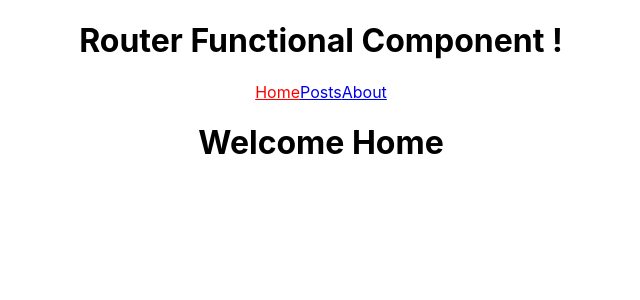
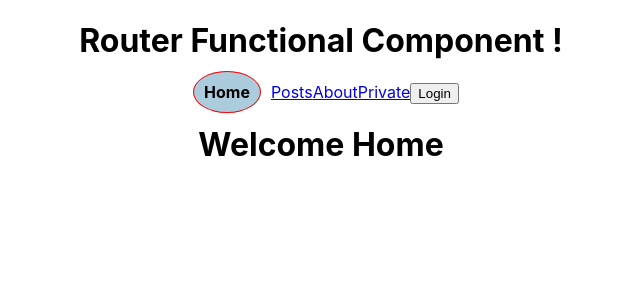
Before and after one commit to mkandanmk7/React-PrivateRouter-function-Component, a React (Create React App) app: page / in a window 1280 px wide. Shown: the top 300 px of the page, without its empty margins (319-959 px from the left). Built offline with nearby package versions, Linux system fonts and the light colour scheme.

Commit message:
set getItem done

```diff
--- a/public/index.html
+++ b/public/index.html
@@ -9,22 +9,8 @@
       name="description"
       content="Web site created using create-react-app"
     />
-    <link rel="apple-touch-icon" href="%PUBLIC_URL%/logo192.png" />
-    <!--
-      manifest.json provides metadata used when your web app is installed on a
-      user's mobile device or desktop. See https://developers.google.com/web/fundamentals/web-app-manifest/
-    -->
-    <link rel="manifest" href="%PUBLIC_URL%/manifest.json" />
-    <!--
-      Notice the use of %PUBLIC_URL% in the tags above.
-      It will be replaced with the URL of the `public` folder during the build.
-      Only files inside the `public` folder can be referenced from the HTML.
 
-      Unlike "/favicon.ico" or "favicon.ico", "%PUBLIC_URL%/favicon.ico" will
-      work correctly both with client-side routing and a non-root public URL.
-      Learn how to configure a non-root public URL by running `npm run build`.
-    -->
-    <title>React App</title>
+    <title>React PrivateRouter</title>
   </head>
   <body>
     <noscript>You need to enable JavaScript to run this app.</noscript>
--- a/src/App.js
+++ b/src/App.js
@@ -8,23 +8,114 @@ import {
   Route,
   Switch,
   Redirect,
+  NavLink,
 } from "react-router-dom";
-import { Header } from "./Components/Header";
+// import { Header } from "./Components/Header";
+import { PrivateRouter } from "./Components/PrivateRouter";
 
 function App() {
   return (
     <div className="App">
       <h1>Router Functional Component !</h1>
       <Router>
-        <Header />
+        {/* <Header /> */}
+
+        <div>
+          <NavLink
+            exact
+            activeStyle={{
+              background: "#acd",
+              border: "1px solid red",
+              borderRadius: "50%",
+              margin: "10px",
+              padding: "10px",
+              color: "#000",
+              fontWeight: "bold",
+              textDecoration: "none",
+            }}
+            to="/"
+          >
+            Home
+          </NavLink>
+          <NavLink
+            activeStyle={{
+              background: "#acd",
+              border: "1px solid red",
+              borderRadius: "20%",
+              margin: "10px",
+              padding: "10px",
+              color: "#000",
+              fontWeight: "bold",
+              textDecoration: "none",
+            }}
+            to="/posts"
+          >
+            Posts
+          </NavLink>
+          <NavLink
+            activeStyle={{
+              background: "#acd",
+              border: "1px solid red",
+              borderRadius: "50%",
+              margin: "10px",
+              padding: "10px",
+              color: "#000",
+              fontWeight: "bold",
+              textDecoration: "none",
+            }}
+            to="/about"
+          >
+            About
+          </NavLink>
+          <NavLink
+            activeStyle={{
+              background: "#acd",
+              border: "1px solid red",
+              borderRadius: "50%",
+              margin: "10px",
+              padding: "10px",
+              color: "#000",
+              fontWeight: "bold",
+            }}
+            to="/private"
+          >
+            Private
+          </NavLink>
+          {/* //set login key and value using local Storage.setItem() */}
+
+          <button
+            onClick={() => {
+              console.log("Logged In");
+              localStorage.setItem("isLoggedIn", true);
+            }}
+          >
+            Login
+          </button>
+        </div>
+
         <Switch>
           <Route exact path="/" component={Home} />
           <Route path="/posts" component={Posts} />
           <Route path="/about" component={About} />
+          {/*  component={About} = render={()=> return <About/>} render ={} gives component  */}{" "}
+          r
           <Route path="/home">
             <Redirect to="/" />
           </Route>
           <Route path="*" component={NotFound} />
+          {/* Route gives us render() it will for private purpose: */}
+          <Route
+            path="/private"
+            render={() => {
+              const isLoggedIn = localStorage.getItem("isLoggedIn"); //need to give key to the getItem ();
+              console.log(isLoggedIn);
+              return isLoggedIn ? (
+                <PrivateRouter />
+              ) : (
+                <p>Please Login with correct password!</p>
+              );
+            }}
+          />
         </Switch>
       </Router>
     </div>
--- a/src/Components/Header.js
+++ b/src/Components/Header.js
@@ -4,15 +4,76 @@ import { NavLink } from "react-router-dom";
 export const Header = () => {
   return (
     <div>
-      <NavLink exact activeStyle={{ color: "Red" }} to="/">
+      <NavLink
+        exact
+        activeStyle={{
+          background: "#acd",
+          border: "1px solid red",
+          borderRadius: "50%",
+          margin: "10px",
+          padding: "10px",
+          color: "#000",
+          fontWeight: "bold",
+          textDecoration: "none",
+        }}
+        to="/"
+      >
         Home
       </NavLink>
-      <NavLink activeStyle={{ color: "red" }} to="/posts">
+      <NavLink
+        activeStyle={{
+          background: "#acd",
+          border: "1px solid red",
+          borderRadius: "20%",
+          margin: "10px",
+          padding: "10px",
+          color: "#000",
+          fontWeight: "bold",
+          textDecoration: "none",
+        }}
+        to="/posts"
+      >
         Posts
       </NavLink>
-      <NavLink activeStyle={{ color: "Red" }} to="/about">
+      <NavLink
+        activeStyle={{
+          background: "#acd",
+          border: "1px solid red",
+          borderRadius: "50%",
+          margin: "10px",
+          padding: "10px",
+          color: "#000",
+          fontWeight: "bold",
+          textDecoration: "none",
+        }}
+        to="/about"
+      >
         About
       </NavLink>
+      <NavLink
+        activeStyle={{
+          background: "#acd",
+          border: "1px solid red",
+          borderRadius: "50%",
+          margin: "10px",
+          padding: "10px",
+          color: "#000",
+          fontWeight: "bold",
+        }}
+        to="/private"
+      >
+        Private
+      </NavLink>
+      {/* //set login key and value using local Storage.setItem() */}
+
+      <button
+        onClick={() => {
+          console.log("Logged In");
+          localStorage.setItem("isLoggedIn", true);
+        }}
+      >
+        Login
+      </button>
     </div>
   );
 };
--- /dev/null
+++ b/src/Components/PrivateRouter.js
@@ -0,0 +1,7 @@
+export const PrivateRouter = () => {
+  return (
+    <div>
+      <h1>Welcome To Privaterouter page!</h1>
+    </div>
+  );
+};
```
